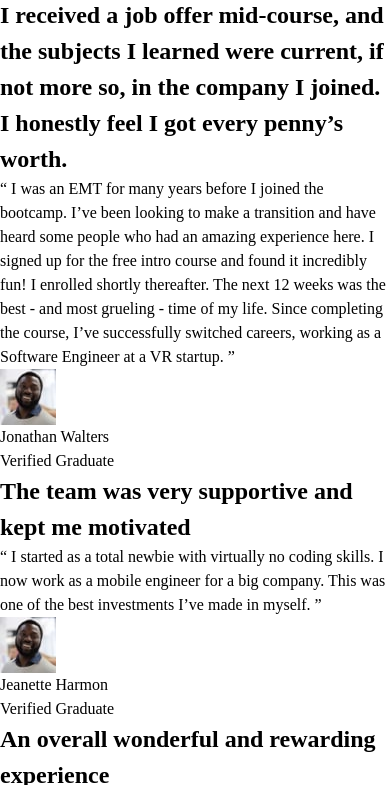
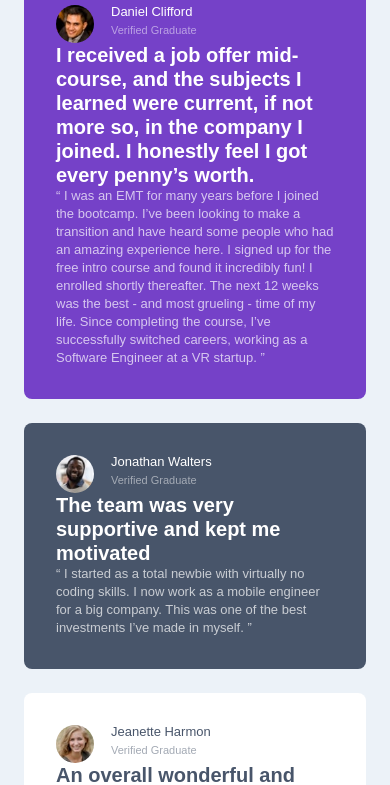
Before and after one commit to Jomagene/testimonial-grid, a plain HTML site: page index.html in a window 390 px wide. Shown: the part 107-892 px from the top of the page. Drawn offline with Linux system fonts and the light colour scheme.

Commit message:
Implement the layout on desktop and mobile view

```diff
--- a/index.html
+++ b/index.html
@@ -15,18 +15,14 @@
   </head>
   <body>
     <main>
-      <article>
-        <header>
+      <article class="bg-violet">
         <figure>
-            <img
-              src="./images/image-daniel.jpg"
-              alt="Daniel Clifford picture" />
+          <img src="./images/image-daniel.jpg" alt="Daniel Clifford picture" />
           <figcaption>
             <p>Daniel Clifford</p>
             <p>Verified Graduate</p>
           </figcaption>
         </figure>
-        </header>
         <h2>
           I received a job offer mid-course, and the subjects I learned were
           current, if not more so, in the company I joined. I honestly feel I
@@ -43,8 +39,7 @@
         </blockquote>
       </article>
 
-      <article>
-        <header>
+      <article class="bg-grayish-blue">
         <figure>
           <img src="./images/image-jonathan.jpg" alt="" />
           <figcaption>
@@ -52,7 +47,6 @@
             <p>Verified Graduate</p>
           </figcaption>
         </figure>
-        </header>
         <h2>The team was very supportive and kept me motivated</h2>
         <blockquote>
           “ I started as a total newbie with virtually no coding skills. I now
@@ -61,16 +55,14 @@
         </blockquote>
       </article>
 
-      <article>
-        <header>
+      <article class="bg-white">
         <figure>
-            <img src="./images/image-jonathan.jpg" alt="" />
+          <img src="./images/image-jeanette.jpg" alt="" />
           <figcaption>
             <p>Jeanette Harmon</p>
             <p>Verified Graduate</p>
           </figcaption>
         </figure>
-        </header>
         <h2>An overall wonderful and rewarding experience</h2>
         <blockquote>
           “ Thank you for the wonderful experience! I now have a job I really
@@ -78,16 +70,14 @@
         </blockquote>
       </article>
 
-      <article>
-        <header>
+      <article class="bg-blackish-blue">
         <figure>
-            <img src="./images/image-jonathan.jpg" alt="" />
+          <img src="./images/image-patrick.jpg" alt="" />
           <figcaption>
             <p>Patrick Abrams</p>
             <p>Verified Graduate</p>
           </figcaption>
         </figure>
-        </header>
         <h2>
           Awesome teaching support from TAs who did the bootcamp themselves.
           Getting guidance from them and learning from their experiences was
@@ -103,16 +93,14 @@
         </blockquote>
       </article>
 
-      <article>
-        <header>
+      <article class="bg-white last">
         <figure>
-            <img src="./images/image-jonathan.jpg" alt="" />
+          <img src="./images/image-kira.jpg" alt="" />
           <figcaption>
             <p>Kira Whittle</p>
             <p>Verified Graduate</p>
           </figcaption>
         </figure>
-        </header>
         <h2>Such a life-changing experience. Highly recommended!</h2>
         <blockquote>
           “ Before joining the bootcamp, I’ve never written a line of code. I
--- a/styles/style.scss
+++ b/styles/style.scss
@@ -1 +1,108 @@
 @import "reset";
+
+// Add variable colors
+$moderate-violet: hsl(263, 55%, 52%);
+$very-dark-grayish-blue: hsl(217, 19%, 35%);
+$very-dark-blackish-blue: hsl(219, 29%, 14%);
+$white: hsl(0, 0%, 100%);
+$light-gray: hsl(0, 0%, 81%);
+$light-grayish-blue: hsl(210, 46%, 95%);
+
+$font-11: 0.6875rem;
+$font-13: 0.8125rem;
+$font-20: 1.25rem;
+
+$gap-17: 1.0625rem;
+$gap-24: 1.5rem;
+$gap-30: 1.875rem;
+
+// Some reusable classes
+
+.bg-violet,
+.bg-grayish-blue,
+.bg-blackish-blue {
+  color: $white;
+}
+.bg-violet {
+  background-color: $moderate-violet;
+}
+.bg-grayish-blue {
+  background-color: $very-dark-grayish-blue;
+}
+.bg-blackish-blue {
+  background-color: $very-dark-blackish-blue;
+}
+.bg-white {
+  color: $very-dark-grayish-blue;
+  background-color: $white;
+}
+
+body {
+  font-family: "Barlow Semi Condensed", sans-serif;
+  font-size: $font-13;
+  font-weight: 500;
+  background-color: $light-grayish-blue;
+  min-height: 56.25rem;
+  display: flex;
+  align-items: center;
+  justify-content: center;
+}
+main {
+  display: grid;
+  gap: 1.5rem;
+  padding: 5rem 1.5rem;
+  max-width: 69.375rem;
+  article {
+    padding: 2rem;
+    display: flex;
+    flex-direction: column;
+    border-radius: 0.5rem;
+    figure {
+      display: flex;
+      gap: $gap-17;
+      img {
+        height: 38px;
+        border-radius: 50%;
+      }
+      figcaption {
+        display: flex;
+        flex-direction: column;
+        gap: 0.25rem;
+        line-height: 1em;
+        p:last-child {
+          line-height: 1.5em;
+          font-size: $font-11;
+          opacity: 50%;
+        }
+      }
+    }
+    h2 {
+      font-size: $font-20;
+      line-height: 1.2em;
+      font-weight: 600;
+    }
+    blockquote {
+      line-height: 1.3846em;
+      font-size: $font-13;
+      opacity: 70%;
+    }
+  }
+}
+@media (min-width: 1024px) {
+  body {
+    main {
+      grid-template-columns: repeat(4, 1fr);
+      gap: 1.875rem;
+      padding: 0;
+      .bg-violet {
+        grid-column: 1 / span 2;
+      }
+      .bg-blackish-blue {
+        grid-column: 2 / span 2;
+      }
+      article.last {
+        grid-area: 1 /4 / span 2;
+      }
+    }
+  }
+}
```
Also changed, not shown: styles/style.css. Lines whose indentation alone changed are shown as unchanged.
